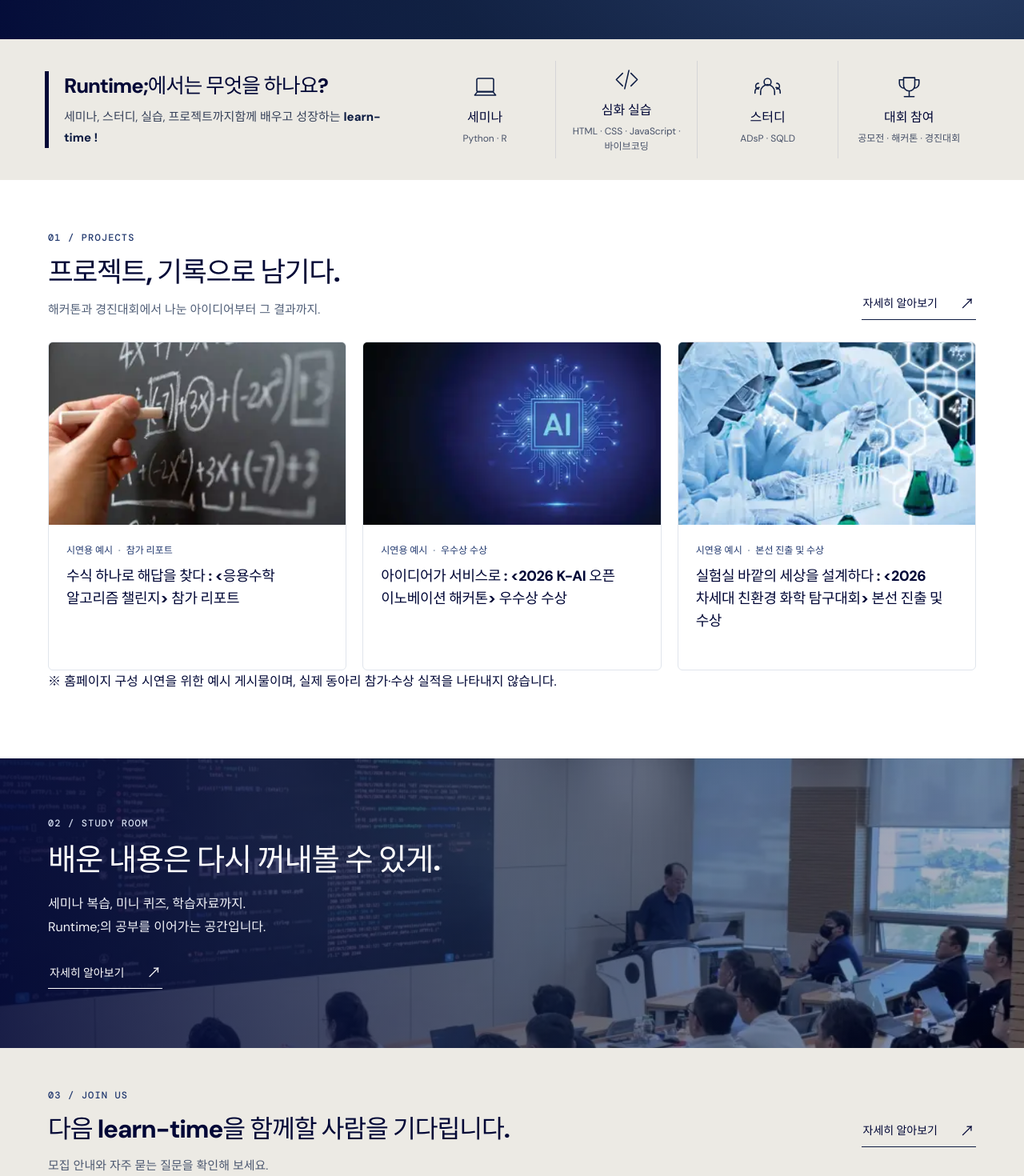
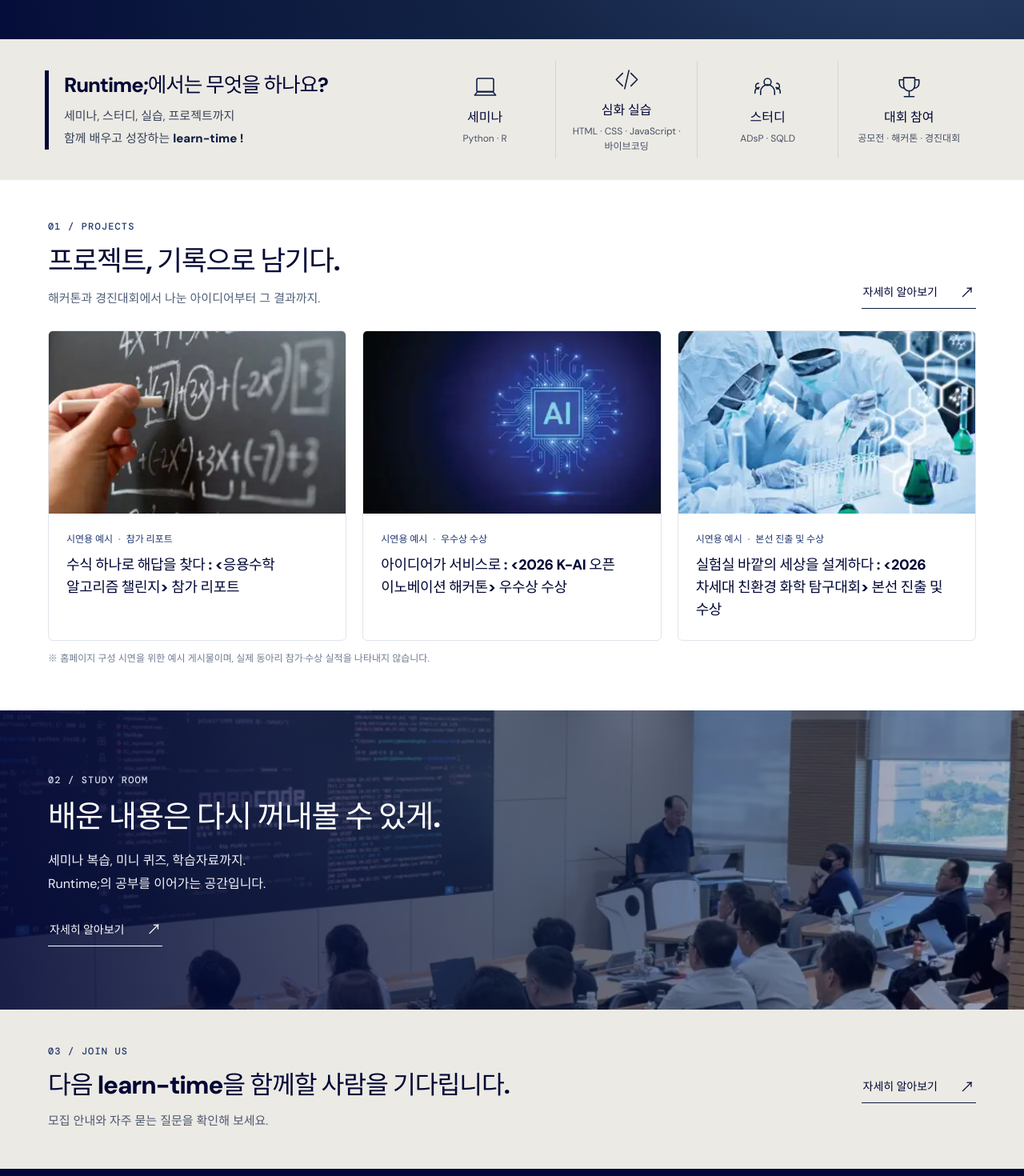
Before and after one commit to KHU-Runtime/Runtime-Main-Website, a React (Vite) app: page / in a window 1280 px wide. Shown: the part 580-2050 px from the top of the page at 80% size. Built offline with nearby package versions, Linux system fonts and the light colour scheme.

Commit message:
style: emphasize fixed project examples, improve seminar photo and tighten homepage spacing

```diff
--- a/src/App.css
+++ b/src/App.css
@@ -1176,3 +1176,54 @@ body{background:#fff;color:var(--ink)}
 @media(prefers-reduced-motion:reduce){
   .home-project-card,.home-project-image img,.home-more-link{transition:none}
 }
+
+/* Runtime; static homepage examples + real seminar photo · 2026-11-21 */
+.home-overview .overview-intro .overview-slogan{
+  margin:0;
+  display:flex;
+  flex-direction:column;
+  align-items:flex-start;
+  gap:2px;
+  font-size:15px;
+  line-height:1.72;
+  color:#364159;
+  word-break:keep-all;
+}
+.home-overview .overview-slogan span{display:block}
+.home-overview .overview-slogan strong{color:#0D1C42;font-weight:800}
+.home-project-section{padding-top:49px;padding-bottom:54px}
+.home-project-card-static{cursor:default}
+.home-project-card-static:hover{
+  transform:none;
+  box-shadow:none;
+  border-color:#E0E5EC;
+}
+.home-project-card-static:hover .home-project-image img{transform:none}
+.home-project-card-static .home-project-body{padding-bottom:23px}
+.home-project-disclaimer{
+  margin:13px 0 0;
+  color:#707B91;
+  font-size:12px;
+  line-height:1.65;
+}
+.home-study-section{
+  width:100%;
+  min-height:374px;
+  background-size:cover;
+  background-position:center 48%;
+}
+.home-study-inner{padding-top:58px;padding-bottom:58px}
+.home-join-inner{padding-top:43px;padding-bottom:46px}
+@media(max-width:1100px){
+  .home-overview .overview-intro .overview-slogan{font-size:15px}
+  .home-study-section{background-position:center 46%}
+}
+@media(max-width:720px){
+  .home-project-section{padding-top:35px;padding-bottom:39px}
+  .home-project-card-static .home-project-body{padding-bottom:20px}
+  .home-project-disclaimer{font-size:11px;margin-top:12px}
+  .home-overview .overview-intro .overview-slogan{font-size:14px;gap:3px}
+  .home-study-section{min-height:355px;background-position:53% 50%}
+  .home-study-inner{padding-top:50px;padding-bottom:50px}
+  .home-join-inner{padding-top:36px;padding-bottom:39px}
+}
```
